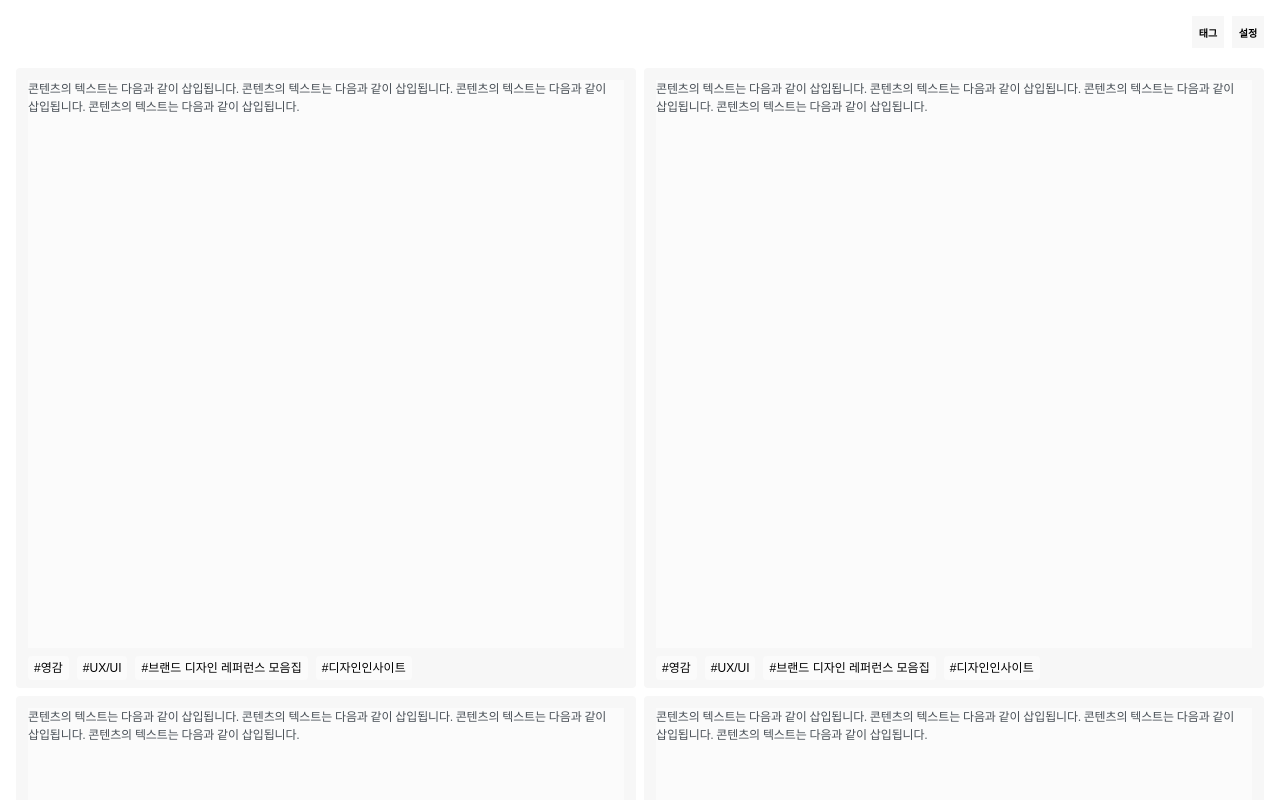
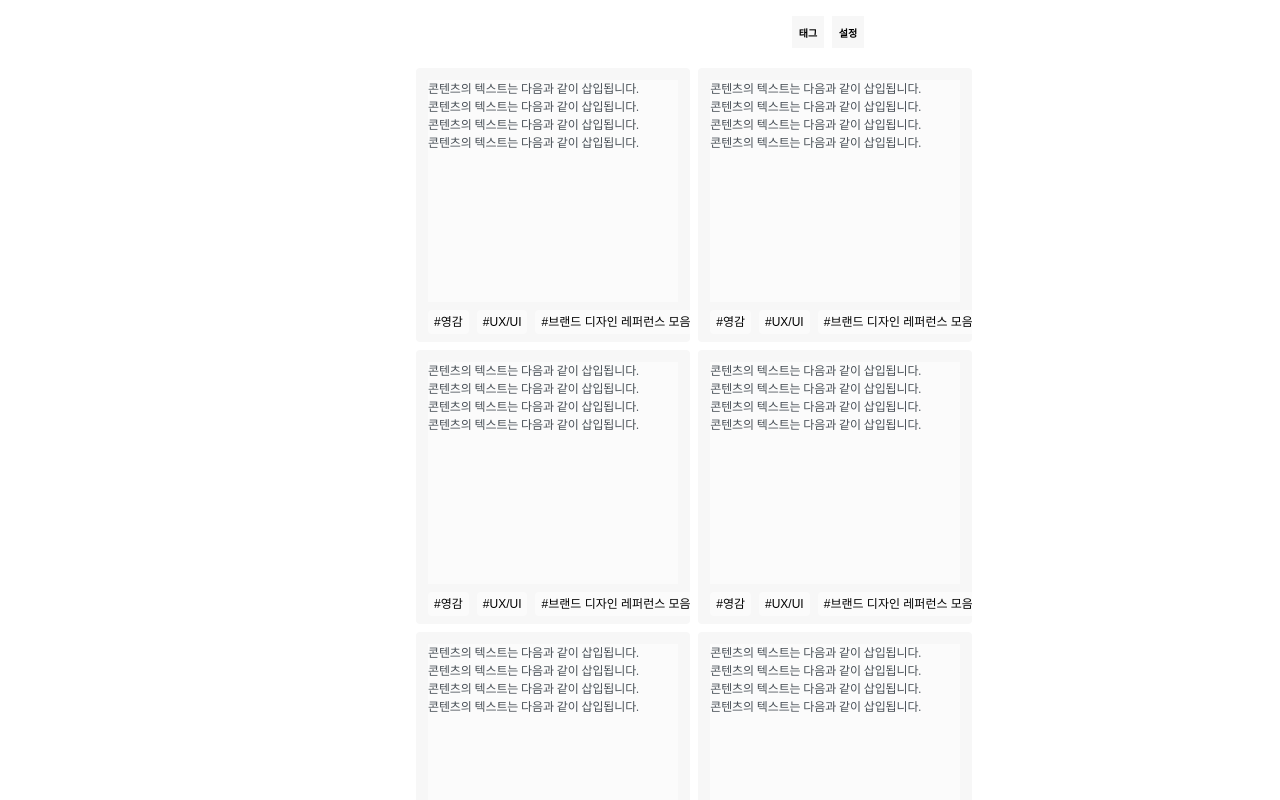
Before and after one commit to depromeet/ygtang-client, a Next.js app: page / in a window 1280 px wide. Shown: the top 800 px of the page. Built offline with nearby package versions, Linux system fonts and the light colour scheme.

Commit message:
env: 최대 크기 레이아웃 설정 (#42)
Co-authored-by: 도다 <ddark.kr@gmail.com>

```diff
--- a/src/pages/_app.tsx
+++ b/src/pages/_app.tsx
@@ -1,5 +1,6 @@
+import { PropsWithChildren } from 'react';
 import { AppProps } from 'next/app';
-import { ThemeProvider } from '@emotion/react';
+import { css, ThemeProvider } from '@emotion/react';
 import { RecoilRoot } from 'recoil';
 
 import GlobalStyle from '~/styles/GlobalStyle';
@@ -9,9 +10,21 @@ export default function App({ Component, pageProps }: AppProps) {
   return (
     <RecoilRoot>
       <ThemeProvider theme={Theme}>
-        <GlobalStyle />
-        <Component {...pageProps} />
+        <Layout>
+          <GlobalStyle />
+          <Component {...pageProps} />
+        </Layout>
       </ThemeProvider>
     </RecoilRoot>
   );
 }
+
+function Layout({ children }: PropsWithChildren<{}>) {
+  return <div css={layoutCss}>{children}</div>;
+}
+
+const layoutCss = css`
+  max-width: 480px;
+  width: 100%;
+  margin: 0 auto;
+`;
```
